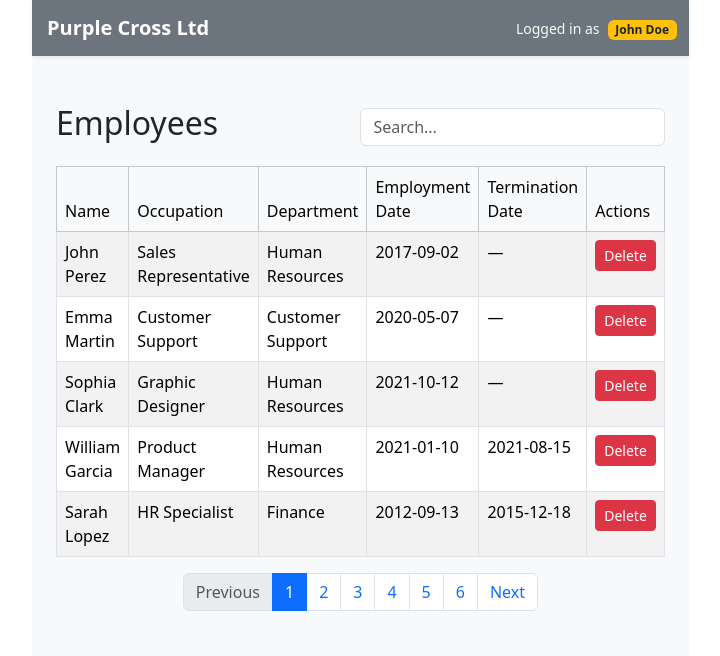
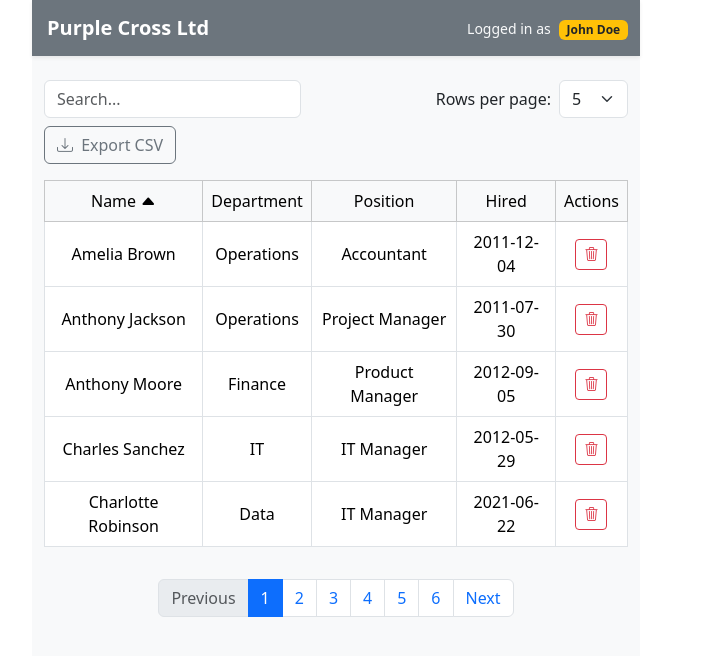
Before and after one commit to xiomarapulido/purple-cross-dashboard, a Vue app: page / in a window 1280 px wide. Shown: the top 656 px of the page, without its empty margins (0-720 px from the left). Built offline with nearby package versions, Linux system fonts and the light colour scheme; the HTML template or start-up script is replaced by a standard one.

Commit message:
Paging and lazy loading of the employee table and exporting CVs functionality

```diff
--- a/package.json
+++ b/package.json
@@ -16,6 +16,8 @@
   "dependencies": {
     "@popperjs/core": "^2.11.8",
     "bootstrap": "^5.3.6",
+    "bootstrap-icons": "^1.13.1",
+    "papaparse": "^5.5.2",
     "pinia": "^3.0.1",
     "vue": "^3.5.13",
     "vue-router": "^4.5.0"
--- a/src/components/employees/EmployeesTable.vue
+++ b/src/components/employees/EmployeesTable.vue
@@ -1,63 +1,50 @@
 <script setup lang="ts">
-import { ref, computed, watch } from 'vue'
-import employeesJson from '@/data/employees.json'
+import { ref, computed } from 'vue'
+import type { Employee } from '@/types/Employee'
+import rawEmployees from '@/data/employees.json'
+import Papa from 'papaparse'
 
-type Employee = {
-    fullName: string
-    occupation: string
-    department: string
-    dateOfEmployment: string
-    terminationDate: string | null
-}
-
-const searchTerm = ref('')
-const employees = ref<Employee[]>([])
+const searchQuery = ref('')
+const rowsPerPage = ref(5)
 const currentPage = ref(1)
-const itemsPerPage = 5
-const sortKey = ref<keyof Employee | ''>('')
+const sortKey = ref<'fullName' | 'department' | 'occupation' | 'dateOfEmployment' | 'terminationDate'>('fullName')
 const sortAsc = ref(true)
-
-// Inicializar con el JSON
-const loadEmployees = () => {
-    const local = localStorage.getItem('employees')
-    employees.value = local ? JSON.parse(local) : employeesJson
-}
-
-const saveEmployees = () => {
-    localStorage.setItem('employees', JSON.stringify(employees.value))
-}
+const employees = ref<Employee[]>([...rawEmployees])
 
 const filteredEmployees = computed(() => {
-    return employees.value.filter((e) =>
-        Object.values(e).some((val) =>
-            String(val).toLowerCase().includes(searchTerm.value.toLowerCase())
-        )
+    const query = searchQuery.value.toLowerCase()
+    return employees.value.filter(emp =>
+        emp.fullName.toLowerCase().includes(query) ||
+        emp.department.toLowerCase().includes(query) ||
+        emp.occupation.toLowerCase().includes(query)
     )
 })
 
 const sortedEmployees = computed(() => {
-    if (!sortKey.value) return filteredEmployees.value
     return [...filteredEmployees.value].sort((a, b) => {
-        const aVal = a[sortKey.value]
-        const bVal = b[sortKey.value]
-        return sortAsc.value
-            ? String(aVal).localeCompare(String(bVal))
-            : String(bVal).localeCompare(String(aVal))
+        let valA = a[sortKey.value]
+        let valB = b[sortKey.value]
+
+        // Convert dates to timestamps
+        if (sortKey.value === 'dateOfEmployment' || sortKey.value === 'terminationDate') {
+            valA = valA ? new Date(valA).getTime() : 0
+            valB = valB ? new Date(valB).getTime() : 0
+        }
+
+        if (valA < valB) return sortAsc.value ? -1 : 1
+        if (valA > valB) return sortAsc.value ? 1 : -1
+        return 0
     })
 })
 
-const totalPages = computed(() => Math.ceil(sortedEmployees.value.length / itemsPerPage))
-
 const paginatedEmployees = computed(() => {
-    const start = (currentPage.value - 1) * itemsPerPage
-    return sortedEmployees.value.slice(start, start + itemsPerPage)
+    const start = (currentPage.value - 1) * rowsPerPage.value
+    return sortedEmployees.value.slice(start, start + rowsPerPage.value)
 })
 
-const changePage = (page: number) => {
-    if (page >= 1 && page <= totalPages.value) currentPage.value = page
-}
+const totalPages = computed(() => Math.ceil(sortedEmployees.value.length / rowsPerPage.value))
 
-const sortBy = (key: keyof Employee) => {
+function changeSort(key: typeof sortKey.value) {
     if (sortKey.value === key) {
         sortAsc.value = !sortAsc.value
     } else {
@@ -66,66 +53,102 @@ const sortBy = (key: keyof Employee) => {
     }
 }
 
-const confirmDelete = (index: number) => {
-    if (confirm('Are you sure you want to delete this employee?')) {
-        employees.value.splice(index, 1)
-        saveEmployees()
+function deleteEmployee(index: number) {
+    const employeeToDelete = paginatedEmployees.value[index]
+    const confirmed = window.confirm(`Are you sure you want to delete ${employeeToDelete.fullName}?`)
+    if (confirmed) {
+        const realIndex = employees.value.findIndex(e => e.fullName === employeeToDelete.fullName)
+        if (realIndex !== -1) {
+            employees.value.splice(realIndex, 1)
+        }
     }
 }
 
-loadEmployees()
+
+function exportCSV() {
+    const csv = Papa.unparse(employees.value)
+    const blob = new Blob([csv], { type: 'text/csv;charset=utf-8;' })
+    const url = URL.createObjectURL(blob)
+    const link = document.createElement('a')
+    link.setAttribute('href', url)
+    link.setAttribute('download', 'employees.csv')
+    link.click()
+    URL.revokeObjectURL(url)
+}
 </script>
 
 <template>
-    <div class="container my-4">
-        <div class="d-flex justify-content-between align-items-center mb-3">
-            <h2>Employees</h2>
-            <input v-model="searchTerm" type="text" class="form-control w-50" placeholder="Search..." />
+    <div class="mb-3 d-flex justify-content-between align-items-center flex-wrap gap-2">
+        <input v-model="searchQuery" type="text" class="form-control w-auto" placeholder="Search..." />
+        <div class="d-flex align-items-center gap-2">
+            <label for="rowsPerPage" class="form-label mb-0">Rows per page:</label>
+            <select id="rowsPerPage" v-model="rowsPerPage" class="form-select w-auto">
+                <option :value="5">5</option>
+                <option :value="10">10</option>
+                <option :value="25">25</option>
+            </select>
+        </div>
+        <button @click="exportCSV" class="btn btn-outline-secondary">
+            <i class="bi bi-download me-1"></i> Export CSV
+        </button>
     </div>
 
-        <table class="table table-hover table-striped table-bordered table-responsive">
+    <div class="table-responsive">
+        <table class="table table-hover table-bordered align-middle text-center">
             <thead class="table-light">
                 <tr>
-                    <th @click="sortBy('fullName')">Name</th>
-                    <th @click="sortBy('occupation')">Occupation</th>
-                    <th @click="sortBy('department')">Department</th>
-                    <th @click="sortBy('dateOfEmployment')">Employment Date</th>
-                    <th @click="sortBy('terminationDate')">Termination Date</th>
+                    <th @click="changeSort('fullName')" role="button">Name <span
+                            :class="sortKey === 'fullName' ? (sortAsc ? 'bi bi-caret-up-fill' : 'bi bi-caret-down-fill') : ''" />
+                    </th>
+                    <th @click="changeSort('department')" role="button">Department <span
+                            :class="sortKey === 'department' ? (sortAsc ? 'bi bi-caret-up-fill' : 'bi bi-caret-down-fill') : ''" />
+                    </th>
+                    <th @click="changeSort('occupation')" role="button">Position <span
+                            :class="sortKey === 'occupation' ? (sortAsc ? 'bi bi-caret-up-fill' : 'bi bi-caret-down-fill') : ''" />
+                    </th>
+                    <th @click="changeSort('dateOfEmployment')" role="button">Hired <span
+                            :class="sortKey === 'dateOfEmployment' ? (sortAsc ? 'bi bi-caret-up-fill' : 'bi bi-caret-down-fill') : ''" />
+                    </th>
                     <th>Actions</th>
                 </tr>
             </thead>
             <tbody>
-                <tr v-for="(employee, index) in paginatedEmployees" :key="index">
+                <tr v-if="paginatedEmployees.length === 0">
+                    <td colspan="5">No matching employees found.</td>
+                </tr>
+                <tr v-for="(employee, index) in paginatedEmployees" :key="employee.fullName + index">
                     <td>{{ employee.fullName }}</td>
+                    <td>{{ employee.department }}</td>
                     <td>{{ employee.occupation }}</td>
-                    <td>{{ employee.department }}</td>
                     <td>{{ employee.dateOfEmployment }}</td>
-                    <td>{{ employee.terminationDate || '—' }}</td>
                     <td>
-                        <button class="btn btn-sm btn-danger" @click="confirmDelete(index)">Delete</button>
+                        <button class="btn btn-sm btn-outline-danger" @click="deleteEmployee(index)">
+                            <i class="bi bi-trash3"></i>
+                        </button>
                     </td>
                 </tr>
             </tbody>
         </table>
+    </div>
 
-        <nav>
-            <ul class="pagination justify-content-center">
+    <nav class="d-flex justify-content-center mt-3">
+        <ul class="pagination">
             <li class="page-item" :class="{ disabled: currentPage === 1 }">
-                    <button class="page-link" @click="changePage(currentPage - 1)">Previous</button>
+                <button class="page-link" @click="currentPage--" :disabled="currentPage === 1">Previous</button>
             </li>
-                <li v-for="page in totalPages" :key="page" class="page-item" :class="{ active: page === currentPage }">
-                    <button class="page-link" @click="changePage(page)">{{ page }}</button>
+            <li class="page-item" v-for="page in totalPages" :key="page" :class="{ active: page === currentPage }">
+                <button class="page-link" @click="currentPage = page">{{ page }}</button>
             </li>
             <li class="page-item" :class="{ disabled: currentPage === totalPages }">
-                    <button class="page-link" @click="changePage(currentPage + 1)">Next</button>
+                <button class="page-link" @click="currentPage++" :disabled="currentPage === totalPages">Next</button>
             </li>
         </ul>
     </nav>
-    </div>
 </template>
 
-<style scoped lang="scss">
-.table th {
+<style scoped>
+th[role='button'] {
     cursor: pointer;
+    user-select: none;
 }
 </style>
--- a/src/main.ts
+++ b/src/main.ts
@@ -5,6 +5,7 @@ import { createPinia } from 'pinia'
 
 import 'bootstrap/dist/css/bootstrap.min.css';
 import 'bootstrap';
+import 'bootstrap-icons/font/bootstrap-icons.css'
 
 import App from './App.vue'
 import router from './router'
```
Also changed, not shown: 1 other file (tests, documents, lock files or other folders). Lines whose indentation alone changed are shown as unchanged.
